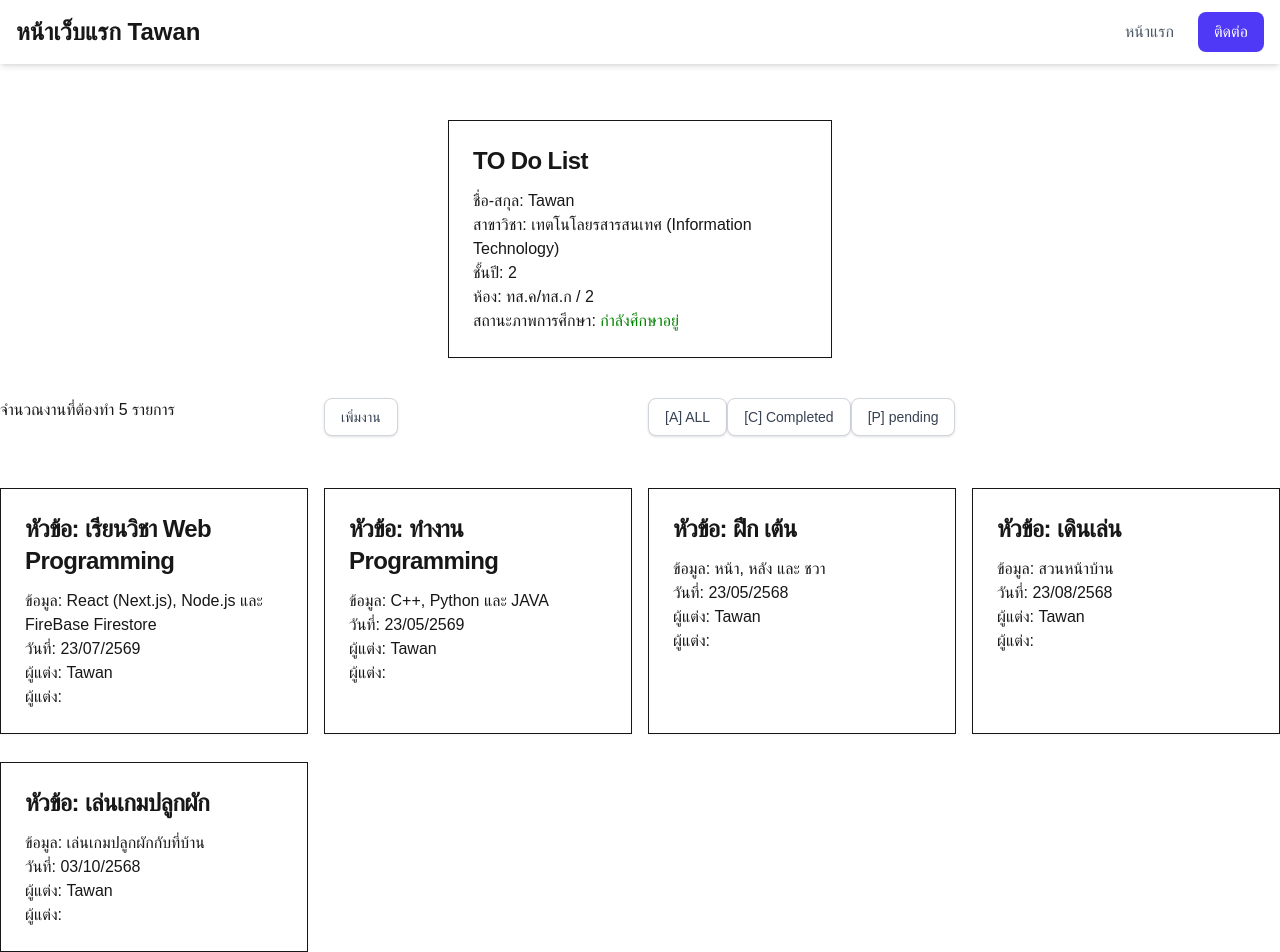
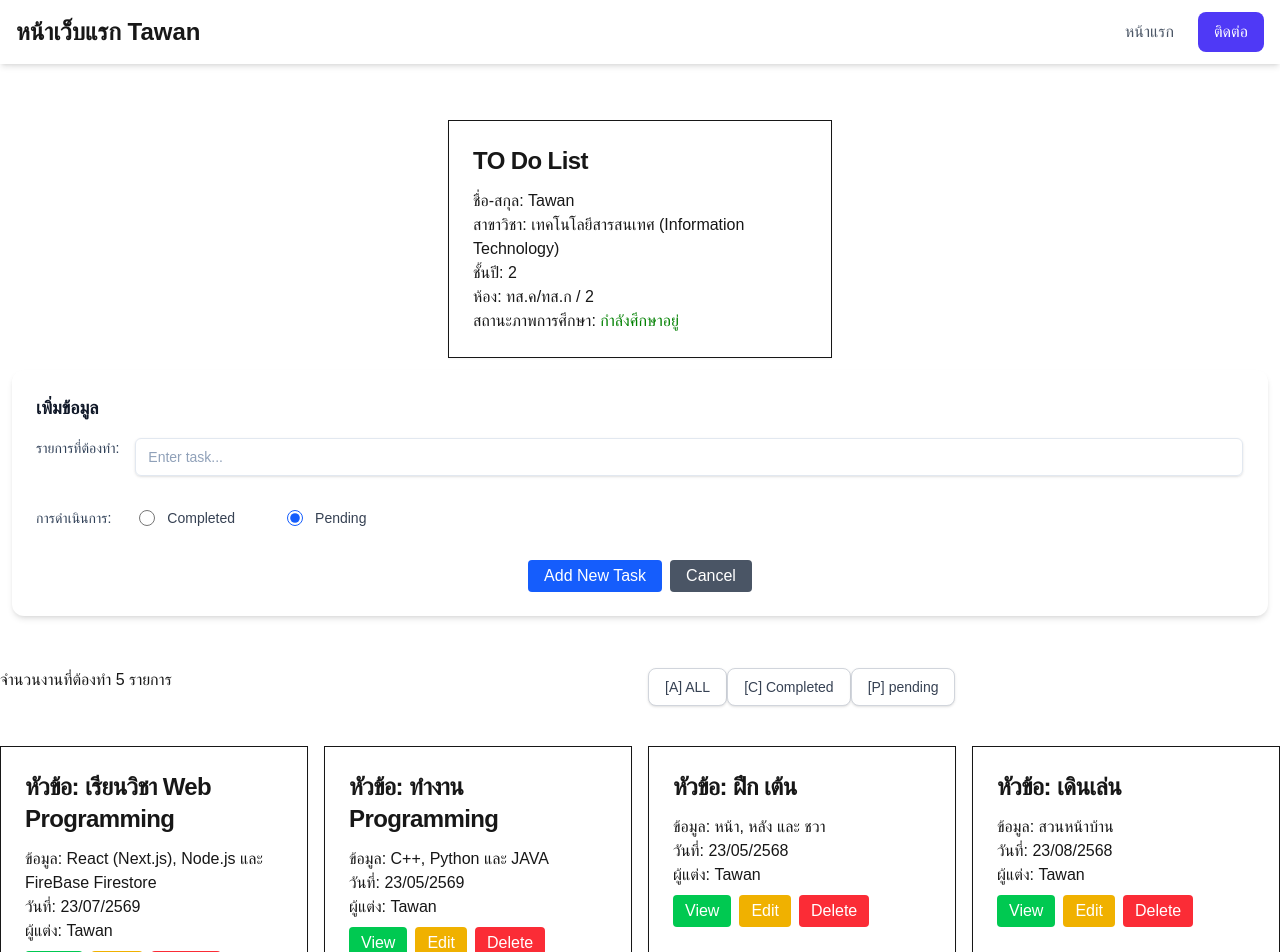
Before and after one commit to Akalotz/Tawan-app, a Next.js app: page /week04 in a window 1280 px wide. Shown: the top 952 px of the page. Built offline with nearby package versions, Linux system fonts and the light colour scheme.

Commit message:
week04 plus

```diff
--- /dev/null
+++ b/app/week04/components/Modal.tsx
@@ -0,0 +1,27 @@
+export default function  Modal ({ open, onCLose, children}) {
+
+    return (
+         <div
+      onClick={onCLose}
+      className={`fixed inset-0 z-50 flex items-center justify-center p-4 transition-colors ${
+        open ? 'visible bg-black/40 backdrop-blur-sm' : 'invisible'
+      }`}
+    >
+      {/* Modal Container */}
+      <div
+        onClick={(e)=> e.stopPropagation() } // Prevents closing when clicking inside
+        className={`w-full max-w-md transform overflow-hidden rounded-2xl bg-white p-6 text-left shadow-xl transition-all ${
+           open ? 'scale-100 opacity-100' : 'scale-95 opacity-0'
+        }`}
+      >
+        <button onClick={onCLose} className="absolute top-4 right-4 text-gray-400 hover:text-gray-600">
+          <svg className="w-6 h-6 text-gray-800 dark:text-white" aria-hidden="true" xmlns="http://www.w3.org/2000/svg" width="24" height="24" fill="currentColor" viewBox="0 0 24 24">
+            <path fillRule="evenodd" d="M2 12C2 6.477 6.477 2 12 2s10 4.477 10 10-4.477 10-10 10S2 17.523 2 12Zm7.707-3.707a1 1 0 0 0-1.414 1.414L10.586 12l-2.293 2.293a1 1 0 1 0 1.414 1.414L12 13.414l2.293 2.293a1 1 0 0 0 1.414-1.414L13.414 12l2.293-2.293a1 1 0 0 0-1.414-1.414L12 10.586 9.707 8.293Z" clipRule="evenodd"/>
+          </svg>
+        </button>
+        {children}
+      </div>
+    </div>
+    );
+
+}
--- /dev/null
+++ b/app/week04/components/ToDoForm.tsx
@@ -0,0 +1,64 @@
+"use Client";
+
+import { useState } from "react";
+
+
+export default function ToDoForm({ AddTask }) {
+
+    const [title, settitle] = useState('');
+    const [taskStatus, setTaskStatus] = useState(false);
+
+    const handleCancel = (e)=> {
+        settitle('');
+        setTaskStatus(false);
+    }
+
+    const handleSubmit = (e)=> {
+        e.eventDefault();
+
+        if(!title.trim() ) return;
+
+        AddTask (title, taskStatus);
+
+        handleCancel;
+    }
+
+    return (
+         <form onSubmit={handleSubmit}>
+      <div className="m-3 p-6 bg-white rounded-xl shadow-md">
+        <h3 className="text-lg font-semibold text-gray-900 mb-4">เพิ่มข้อมูล</h3>
+        <div className="flex">
+          <label className="mb-2 text-sm font-medium text-slate-700">รายการที่ต้องทำ:</label>
+          <input
+            type="text"
+            placeholder="Enter task..."
+            className="w-11/12 ms-4 bg-transparent placeholder:text-slate-400 text-slate-700 text-sm border border-slate-200 rounded-md px-3 py-2 transition duration-300 ease-content focus:outline-none focus:border-slate-400 hover:border-slate-300 shadow-sm focus:shadow"
+            value={title}
+            onChange={(e)=>settitle(e.target.value)}
+          />
+        </div>
+        <div className="flex gap-3">
+          <label className="mt-4 py-4 text-sm font-medium text-slate-700">การดำเนินการ:</label>
+          <label className="mt-4 px-4 py-4 flex items-center gap-3 cursor-pointer hover:bg-gray-50 rounded-lg">
+            <input type="radio" name="taskStatus" value='true' checked={taskStatus === true} onChange={(e)=>setTaskStatus(e.target.value === 'true')} className="h-4 w-4 accent-blue-600 cursor-pointer" />
+            <span className="text-sm font-medium text-gray-700">Completed</span>
+          </label>
+          <label className="ms-2 mt-4 px-4 flex items-center gap-3 cursor-pointer hover:bg-gray-50 rounded-lg">
+            <input type="radio" name="taskStatus" value='false' checked={taskStatus === false} onChange={(e)=>setTaskStatus(e.target.value === 'true')} className="h-4 w-4 accent-blue-600 cursor-pointer" />
+            <span className="text-sm font-medium text-gray-700">Pending</span>
+          </label>
+        </div>
+        <div className="flex mt-4 gap-2 justify-center">
+          <button className="bg-blue-600 text-white px-4 py-1 rounded">
+            Add New Task
+          </button>
+          <button className="bg-gray-600 text-white px-4 rounded" onClick= {handleCancel}>
+            Cancel
+          </button>
+        </div>
+      </div>
+    </form>
+
+
+    );
+}
--- a/app/week04/page.tsx
+++ b/app/week04/page.tsx
@@ -4,6 +4,8 @@
 import Footer from "../components/footer";
 import { DataItem, appendItem } from "../Data/DataItem";
 import { useState } from "react";
+import ToDoForm from "./components/ToDoForm";
+import Modal from "./components/Modal";
 
 export default function MyToDoList(){
 
@@ -11,6 +13,8 @@
     const [Tasks , setTasks] = useState(ToDoList);
     const [numOfTasks, setNoft] = useState(Tasks.length);
     const [status , setStatus] = useState(null);
+    const [open, setOpen] = useState(false);
+    const [selectedTask, setSelectedTask] = useState(null);
 
     const filterTasks =
         status == null ? Tasks
@@ -19,66 +23,70 @@
         );
 
     let Name = "Tawan";
-    const major = "เทตโนโลยรสารสนเทศ (Information Technology)";
+    const major = "เทคโนโลยีสารสนเทศ (Information Technology)";
     let classYear = "2";
     let classSec = "ทส.ค/ทส.ก";
     let active = true;
 
-
-    const isActive = (active: boolean) => {
+    const isActive = (active) => {
         if (active)
-            return<span style= {{ color: "green" } }>กำลังศึกษาอยู่</span>;
-        return<span style= {{ color: "red" } }>ไม่ได้เป็นศึกษาอยู่</span>;
-
+            return <span style={{ color: "green" }}>กำลังศึกษาอยู่</span>;
+        return <span style={{ color: "red" }}>ไม่ได้ศึกษาอยู่</span>;
     }
 
-    const State = [...DataItem, ...appendItem];
+    const onEdit = (t) => {
+    }
 
-    const tmpTdl = filterTasks.map((item, index  )=> {
-    const {id,title,desc ,author,date_added,status} = item;
+    const onDelete = (id) => {
+        alert(`คุณต้องการลบข้อมูล รหัส ${id}?`);
+    }
 
-return (<a className=" bg-neutral-primary-soft block max-w-sm p-6 border border-default rounded-base shadow-xs hover:bg-neutral-secondary-medium" key = {index}>
+    const tmpTdl = filterTasks.map((item, index) => {
+        const {id, title, desc, author, date_added, status} = item;
+
+        return (
+            <a className="bg-neutral-primary-soft block max-w-sm p-6 border border-default rounded-base shadow-xs hover:bg-neutral-secondary-medium" key={index}>
                 <h5 className="mb-3 text-2xl font-semibold tracking-tight text-heading leading-8">หัวข้อ: {title}</h5>
                 <p className="text-body">ข้อมูล: {desc}</p>
                 <p className="text-body">วันที่: {date_added}</p>
                 <p className="text-body">ผู้แต่ง: {author}</p>
-    <p className="text-body">ผู้แต่ง: {status}</p>
-    </a>);
-    }
 
+                <div className="flex gap-2 mt-2">
+                    {/* View: เซ็ตข้อมูลการ์ดใบนี้แล้วเปิด Modal */}
+                    <button onClick={() => { setSelectedTask(item); setOpen(true); }} className="bg-green-500 text-white px-3 py-1 rounded">View</button>
 
+                    {/* Edit */}
+                    <button onClick={(e) => onEdit(item)} className="bg-yellow-500 text-white px-3 py-1 rounded">Edit</button>
 
+                    {/* Delete */}
+                    <button onClick={(e) => onDelete(id)} className="bg-red-500 text-white px-3 py-1 rounded">Delete</button>
+                </div>
+            </a>
+        );
+    });
 
-    );
-     const AddTask = () => {
+    const AddTask = (title, status) => {
         const NewTask = {
-        id: Tasks.length+1,
-        title: "ทดสอบเพิ่มงาน",
-        desc: "ราบละเอียดของงานที่เพิ่ม",
-        date_added: "13/08/2569",
+            id: Tasks.length + 1,
+            title: "title",
+            desc: "รายละเอียดของงานที่เพิ่ม",
+            date_added: "17/08/2569",
             author: "Tawan",
-        status: true
-
+            status: status
         }
         setTasks([...Tasks, NewTask]);
-        setNoft(Tasks.length+1);
+        setNoft(Tasks.length + 1);
     }
-
-
-    console.log(`Name: ${Name}`);
-    console.log(`major: ${major}`);
 
     return (
         <>
             <Headder />
-
 
             <div className="flex justify-center mt-30">
                 <div className="max-w-sm p-6 border border-default rounded-base shadow-xs hover:bg-neutral-secondary-medium">
                     <h5 className="mb-3 text-2xl font-semibold tracking-tight text-heading leading-8">
                         TO Do List
                     </h5>
-
                     <p className="text-body">
                         ชื่อ-สกุล: {Name} <br />
                         สาขาวิชา: {major} <br />
@@ -89,16 +97,17 @@
                 </div>
             </div>
 
+            <ToDoForm AddTask={AddTask}/>
+
             <div className="space-y-3 flex justify-center grid grid-cols-1 md:grid-cols-2 lg:grid-cols-4 gap-4 mt-10">
-
-    <div>จำนวณงานที่ต้องทำ {numOfTasks} รายการ</div>
+                <div>จำนวนงานที่ต้องทำ {numOfTasks} รายการ</div>
                 <div>
-        <button onClick={AddTask} className="px-4 py-2 text-sm font-medium text-gray-700 bg-white border border-gray-300 rounded-lg shadow-sm hover:bg-gray-50 focus:outline-none focus:ring-2 focus:ring-offset-2 focus:ring-indigo-500 transition-all duration-200 ">เพิ่มงาน</button>
+                    {/* <button onClick={AddTask} className="px-4 py-2 text-sm font-medium text-gray-700 bg-white border border-gray-300 rounded-lg shadow-sm hover:bg-gray-50 focus:outline-none focus:ring-2 focus:ring-offset-2 focus:ring-indigo-500 transition-all duration-200">เพิ่มงาน</button> */}
                 </div>
                 <div>
-            <button onClick= { () => setStatus(null) } className="px-4 py-2 text-sm font-medium text-gray-700 bg-white border border-gray-300 rounded-lg shadow-sm hover:bg-gray-50 focus:outline-none focus:ring-2 focus:ring-offset-2 focus:ring-indigo-500 transition-all duration-200 ">[A] ALL</button>
-            <button onClick= { () => setStatus(true) } className="px-4 py-2 text-sm font-medium text-gray-700 bg-white border border-gray-300 rounded-lg shadow-sm hover:bg-gray-50 focus:outline-none focus:ring-2 focus:ring-offset-2 focus:ring-indigo-500 transition-all duration-200">[C] Completed</button>
-            <button onClick= { () => setStatus(false) } className="px-4 py-2 text-sm font-medium text-gray-700 bg-white border border-gray-300 rounded-lg shadow-sm hover:bg-gray-50 focus:outline-none focus:ring-2 focus:ring-offset-2 focus:ring-indigo-500 transition-all duration-200">[P] pending</button>
+                    <button onClick={() => setStatus(null)} className="px-4 py-2 text-sm font-medium text-gray-700 bg-white border border-gray-300 rounded-lg shadow-sm hover:bg-gray-50 focus:outline-none focus:ring-2 focus:ring-offset-2 focus:ring-indigo-500 transition-all duration-200">[A] ALL</button>
+                    <button onClick={() => setStatus(true)} className="px-4 py-2 text-sm font-medium text-gray-700 bg-white border border-gray-300 rounded-lg shadow-sm hover:bg-gray-50 focus:outline-none focus:ring-2 focus:ring-offset-2 focus:ring-indigo-500 transition-all duration-200">[C] Completed</button>
+                    <button onClick={() => setStatus(false)} className="px-4 py-2 text-sm font-medium text-gray-700 bg-white border border-gray-300 rounded-lg shadow-sm hover:bg-gray-50 focus:outline-none focus:ring-2 focus:ring-offset-2 focus:ring-indigo-500 transition-all duration-200">[P] pending</button>
                 </div>
             </div>
 
@@ -106,10 +115,19 @@
                 {tmpTdl}
             </div>
 
+
+            <Modal open={open} onCLose={() => setOpen(false)}>
+                {selectedTask && (
+                    <div>
+                        <h5 className="mb-3 text-2xl font-semibold tracking-tight text-heading leading-8">หัวข้อ: {selectedTask.title}</h5>
+                        <p className="text-body">ข้อมูล: {selectedTask.desc}</p>
+                        <p className="text-body">วันที่: {selectedTask.date_added}</p>
+                        <p className="text-body">ผู้แต่ง: {selectedTask.author}</p>
+                    </div>
+                )}
+            </Modal>
+
             <Footer></Footer>
         </>
-
     );
-
-
 }
```
Lines whose indentation alone changed are shown as unchanged.
